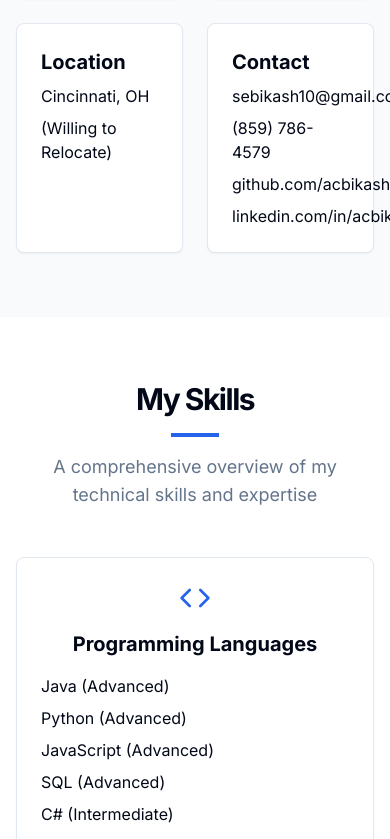
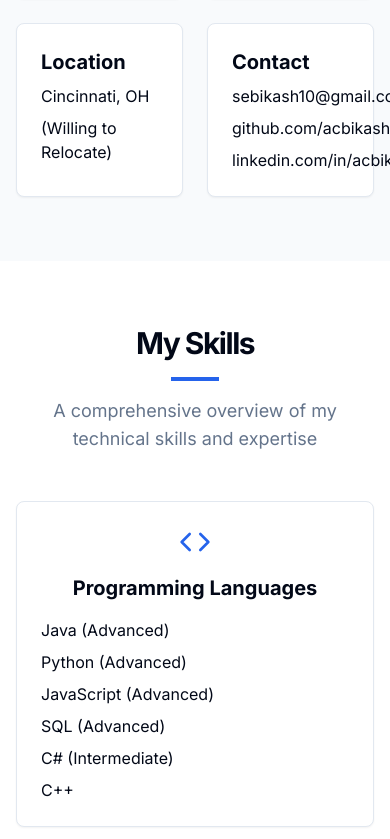
Before and after one commit to acbikash13/personalPortfolio, a Next.js app: page / in a window 390 px wide. Shown: the part 2445-3284 px from the top of the page. Built offline with nearby package versions, Linux system fonts and the light colour scheme.

Commit message:
removed phone number

```diff
--- a/components/about.tsx
+++ b/components/about.tsx
@@ -74,7 +74,6 @@ export default function About() {
               <h4 className="font-bold text-xl mb-2">Contact</h4>
               <ul className="space-y-2">
                 <li>sebikash10@gmail.com</li>
-                <li>(859) 786-4579</li>
                 <li>github.com/acbikash13</li>
                 <li>linkedin.com/in/acbikash13</li>
               </ul>
--- a/components/contact.tsx
+++ b/components/contact.tsx
@@ -101,9 +101,7 @@ export default function Contact() {
               </div>
               <CardTitle>Phone</CardTitle>
               <CardDescription>
-                <a href="tel:+18597864579" className="hover:text-primary">
-                  (859) 786-4579
-                </a>
+                Please Email
               </CardDescription>
             </CardHeader>
           </Card>
--- a/components/projects.tsx
+++ b/components/projects.tsx
@@ -54,7 +54,7 @@ export default function Projects() {
       tags: ["Java", "Multithreading", "Socket Programming"],
       category: "fullstack",
       github: "https://github.com/acbikash13/Mastermind",
-      demo: "#",
+      demo: "https://github.com/acbikash13/Mastermind",
     },
     {
       id: 5,
@@ -65,7 +65,7 @@ export default function Projects() {
       tags: ["React", "Tailwind CSS", "OAuth"],
       category: "fullstack",
       github: "https://github.com/ResearchCollaborationApp/researchAndProjectCollab",
-      demo: "#",
+      demo: "https://github.com/ResearchCollaborationApp/researchAndProjectCollab",
     },
     {
       id: 6,
@@ -76,7 +76,7 @@ export default function Projects() {
       tags: ["Python", "YOLOV3", "Kafka", "Spark", "OpenCV"],
       category: "machinelearning",
       github: "https://github.com/acbikash13/kafkaObjectDetection",
-      demo: "#",
+      demo: "https://github.com/acbikash13/kafkaObjectDetection",
     },
     {
       id: 7,
@@ -98,7 +98,7 @@ export default function Projects() {
       tags: ["Python", "TensorFlow", "Keras", "PostgreSQL", "Flask"],
       category: "machinelearning",
       github: "https://github.com/acbikash13",
-      demo: "#",
+      demo: "https://github.com/acbikash13"
     },
     {
       id: 9,
@@ -109,7 +109,7 @@ export default function Projects() {
       tags: ["Python", "AWS", "PostgreSQL", "JobSpy", "Psycopg2"],
       category: "datascience",
       github: "https://github.com/acbikash13",
-      demo: "#",
+      demo: "https://github.com/acbikash13",
     },
   ]
 
```
